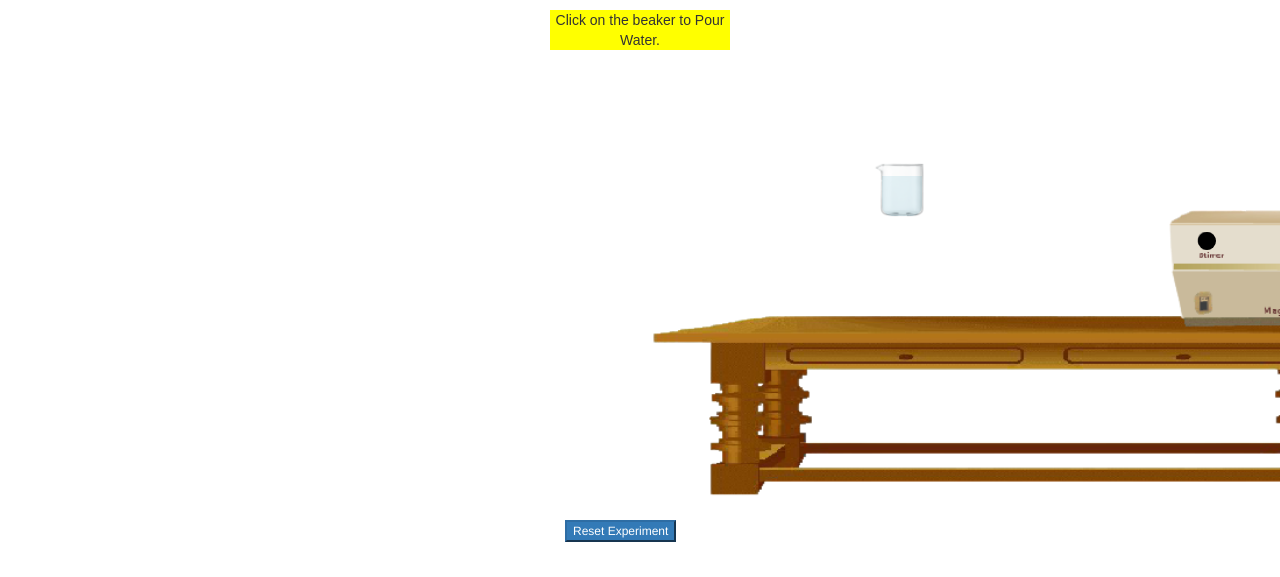
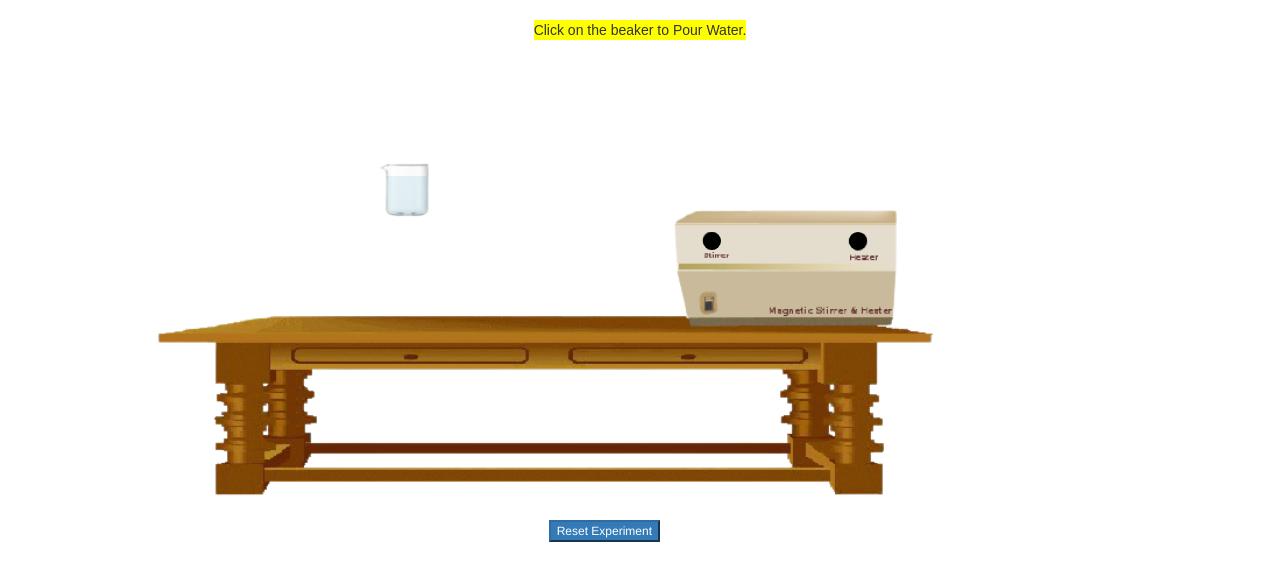
Before and after one commit to virtual-labs/exp-preparation-of-sols-iiith, a plain HTML site: page experiment/simulation/index.html in a window 1280 px wide. Shown: the top 577 px of the page. Drawn offline with nearby package versions, Linux system fonts and the light colour scheme.

Commit message:
commented width

```diff
--- a/experiment/simulation/css/main.css
+++ b/experiment/simulation/css/main.css
@@ -2,7 +2,7 @@
 
 .container {
     height: 60px;
-    width: 180px;
+/*     width: 180px; */
     position: relative;
 }
 
```
